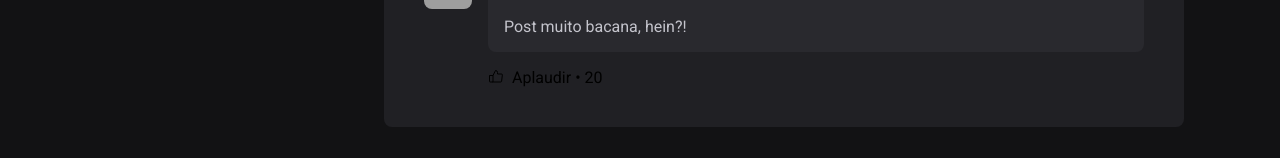
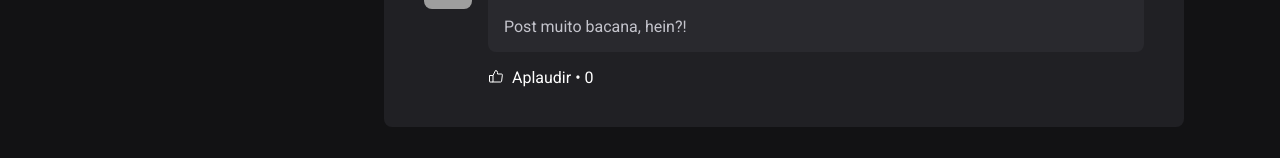
Before and after one commit to TamaraMontijo/ignite-feed, a React (Vite) app: page / in a window 1280 px wide. Shown: the part 628-786 px from the top of the page. Built offline with nearby package versions, Linux system fonts and the light colour scheme; grey boxes are pictures that could not be loaded.

Commit message:
comment actions

```diff
--- a/src/components/Comment.jsx
+++ b/src/components/Comment.jsx
@@ -1,8 +1,21 @@
+/* eslint-disable react/prop-types */
 import { ThumbsUp, Trash } from "phosphor-react";
 import styles from "./Comment.module.css";
 import { Avatar } from "./Avatar";
+import { useState } from "react";
 
-export function Comment({ content }) {
+export function Comment({ content, onDeleteComment }) {
+  const [likeCount, setLikeCount] = useState(0)
+  function handleDeleteComment() {
+    onDeleteComment(content)
+  }
+
+  function handleLikeComment() {
+    setLikeCount((state) => {
+      return state + 1
+    });
+  }
+
   return (
     <div className={styles.comment}>
       <Avatar hasBorder={false} src='https://media.licdn.com/dms/image/D4D03AQEn7JPvjHWoIA/profile-displayphoto-shrink_400_400/0/1704826509874?e=1711584000&v=beta&t=AmQ9uf5_k0fVLxG1GRKU7tf2Mb61onpY4wQu5fBGC0I'/>
@@ -17,16 +30,16 @@ export function Comment({ content }) {
                 Cerca de 1h atrás
               </time>
             </div>
-            <button title="Deletar comentário">
+            <button onClick={handleDeleteComment} title="Deletar comentário">
               <Trash size={24}/>
             </button>
           </header>
           <p>{content}</p>
         </div>
         <footer>
-          <button>
+          <button onClick={handleLikeComment}>
             <ThumbsUp />
-            Aplaudir <span>20</span>
+            Aplaudir <span>{likeCount}</span>
           </button>
         </footer>
       </div>
--- a/src/components/Comment.module.css
+++ b/src/components/Comment.module.css
@@ -66,6 +66,7 @@
   background: transparent;
   border: 0;
   cursor: pointer;
+  color: var(--white);
 
   display: flex;
   align-items: center;
--- a/src/components/Post.jsx
+++ b/src/components/Post.jsx
@@ -33,8 +33,23 @@ export function Post( { author, publishedAt, content }) {
   }
 
   function handleNewCommentChange() {
+    event.target.setCustomValidity('')
     setNewCommentText(event.target.value)
   }
+
+  function handleNewCommentValue() {
+    event.target.setCustomValidity('Esse campo é obrigatório')
+  }
+
+  function deleteComment(commentToDelete) {
+    const commentsWithoutDeleteOne = comments.filter(comment => {
+      return comment != commentToDelete
+    })
+
+    setComments(commentsWithoutDeleteOne);
+  }
+
+  const isNewCommentEmpty = newCommentText.length === 0;
 
   return (
     <article className={styles.post}>
@@ -68,16 +83,24 @@ export function Post( { author, publishedAt, content }) {
           placeholder="Deixe um comentário"
           value={newCommentText}
           onChange={handleNewCommentChange}
+          onInvalid={handleNewCommentValue}
+          required
         />
 
         <footer>
-          <button type="submit">Publicar</button>
+          <button type="submit" disabled={isNewCommentEmpty}>Publicar</button>
         </footer>
       </form>
 
       <div className={styles.commentList}>
         {comments.map(comment => {
-          return <Comment key={comment} content={comment}/>
+          return (
+            <Comment
+              key={comment}
+              content={comment}
+              onDeleteComment={deleteComment}
+            />
+          )
         })}
       </div>
     </article>
--- a/src/components/Post.module.css
+++ b/src/components/Post.module.css
@@ -102,8 +102,13 @@
   transition: background-color 0.1s;
 }
 
-.commentForm button[type=submit]:hover {
+.commentForm button[type=submit]:not(:disabled):hover {
   background: var(--green-300);
+}
+
+.commentForm button[type=submit]:disabled {
+  opacity: 0.5;
+  cursor: not-allowed;
 }
 
 .commentList {
```
